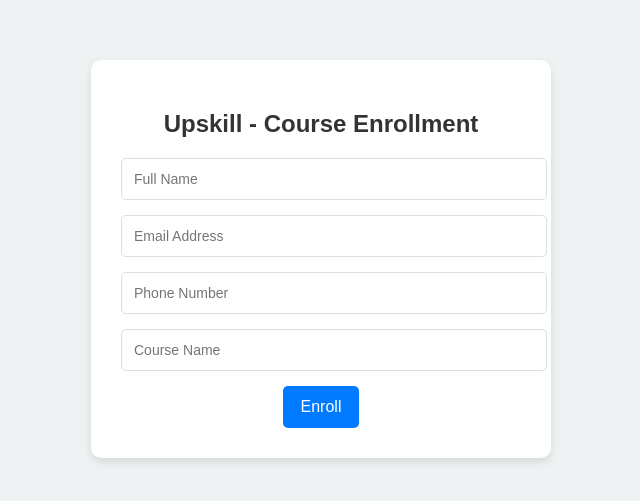
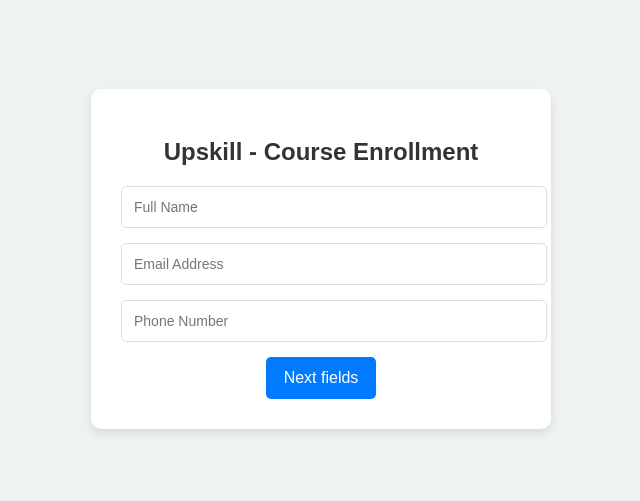
Before and after one commit to paexternalj/facebook, a plain HTML site: page index.html in a window 1280 px wide. Shown: the part 141-642 px from the top of the page, without its empty margins (319-959 px from the left). Drawn offline with Linux system fonts and the light colour scheme.

Commit message:
Update index.html

```diff
--- a/index.html
+++ b/index.html
@@ -69,8 +69,7 @@
             <input type="text" id="name" placeholder="Full Name" required>
             <input type="email" id="email" placeholder="Email Address" required>
             <input type="tel" id="phone" placeholder="Phone Number" required>
-            <input type="text" id="course" placeholder="Course Name" required>
-            <button type="button" onclick="submitForm()">Enroll</button>
+            <button type="button" onclick="submitForm()">Next fields</button>
         </form>
         <div id="alert" class="alert">
             Uhh your information has been compromised. thanks!
```
